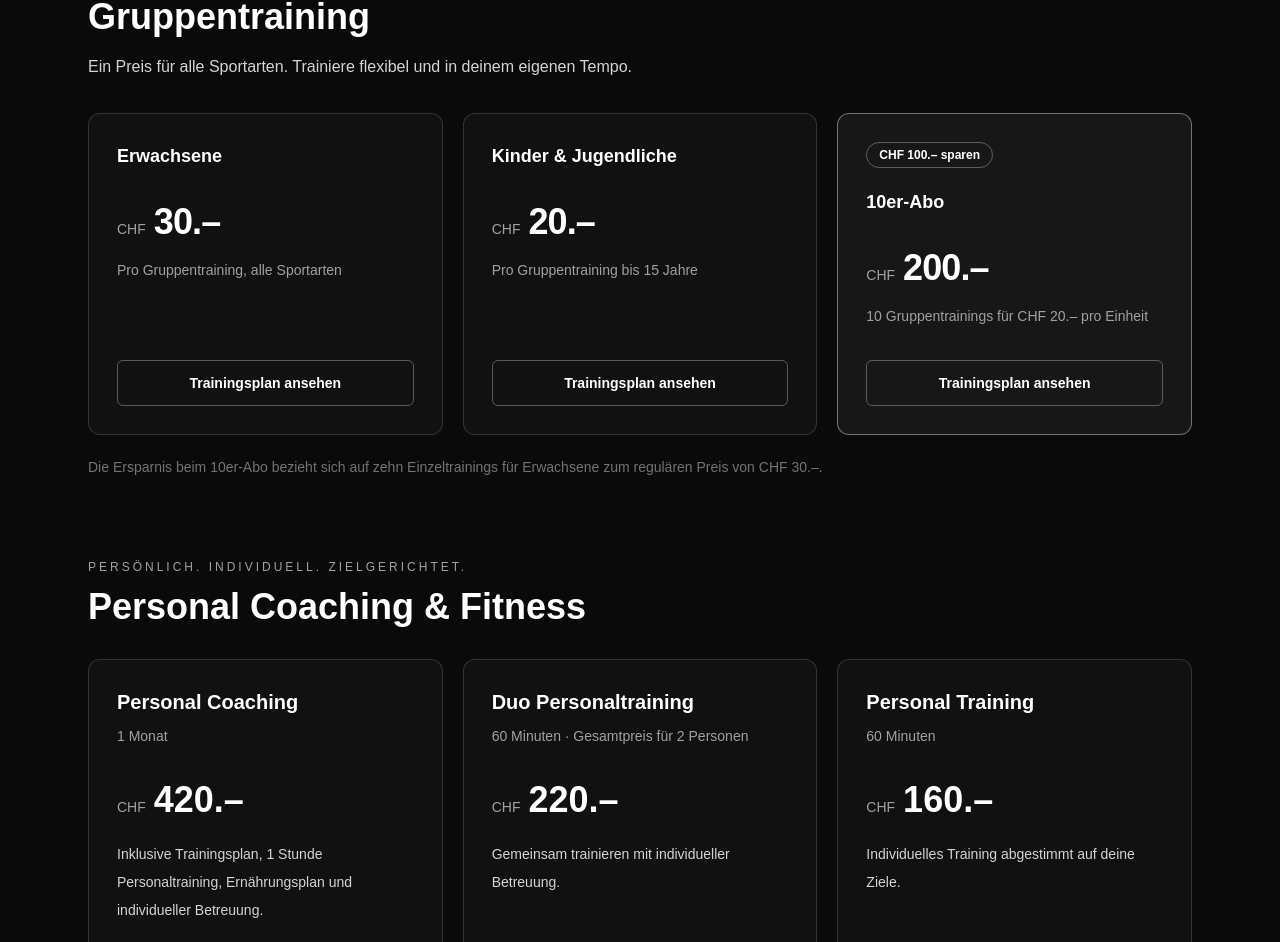
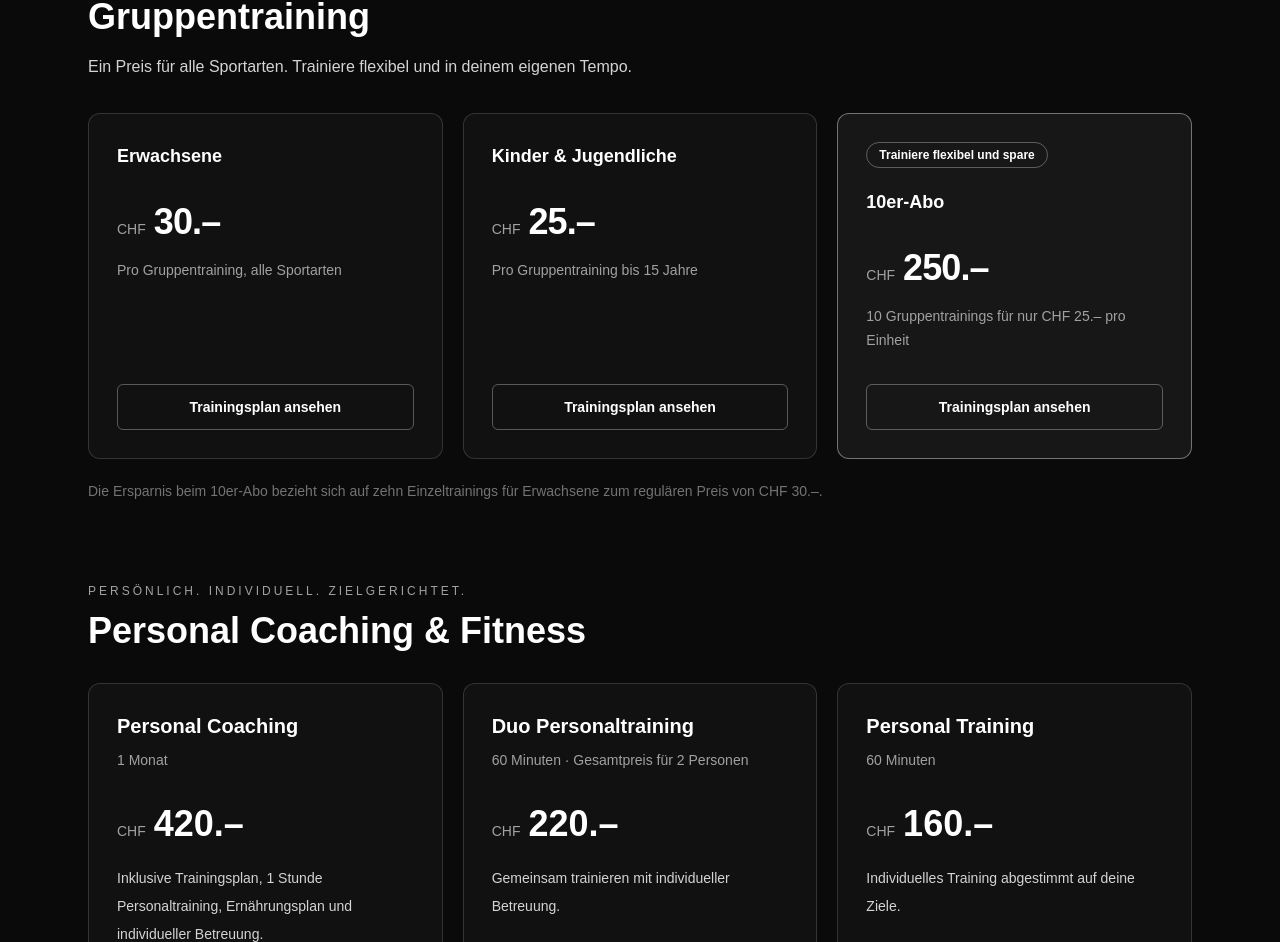
Before and after one commit to medatech-lab/martial-arts-platform, a Next.js app: page /preise in a window 1280 px wide. Shown: the part 829-1771 px from the top of the page. Built offline with nearby package versions, Linux system fonts and the light colour scheme.

Commit message:
Preisänderung des 10er Abos auf 250.- und Kindertraining auf 25.-

```diff
--- a/app/preise/page.tsx
+++ b/app/preise/page.tsx
@@ -12,15 +12,15 @@ const groupPrices = [
   },
   {
     title: "Kinder & Jugendliche",
-    price: "20.–",
+    price: "25.–",
     description: "Pro Gruppentraining bis 15 Jahre",
     highlight: null,
   },
   {
     title: "10er-Abo",
-    price: "200.–",
-    description: "10 Gruppentrainings für CHF 20.– pro Einheit",
-    highlight: "CHF 100.– sparen",
+    price: "250.–",
+    description: "10 Gruppentrainings für nur CHF 25.– pro Einheit",
+    highlight: "Trainiere flexibel und spare",
   },
 ];
 
```
Also changed, not shown: components/Olma/promo.tsx (added).
